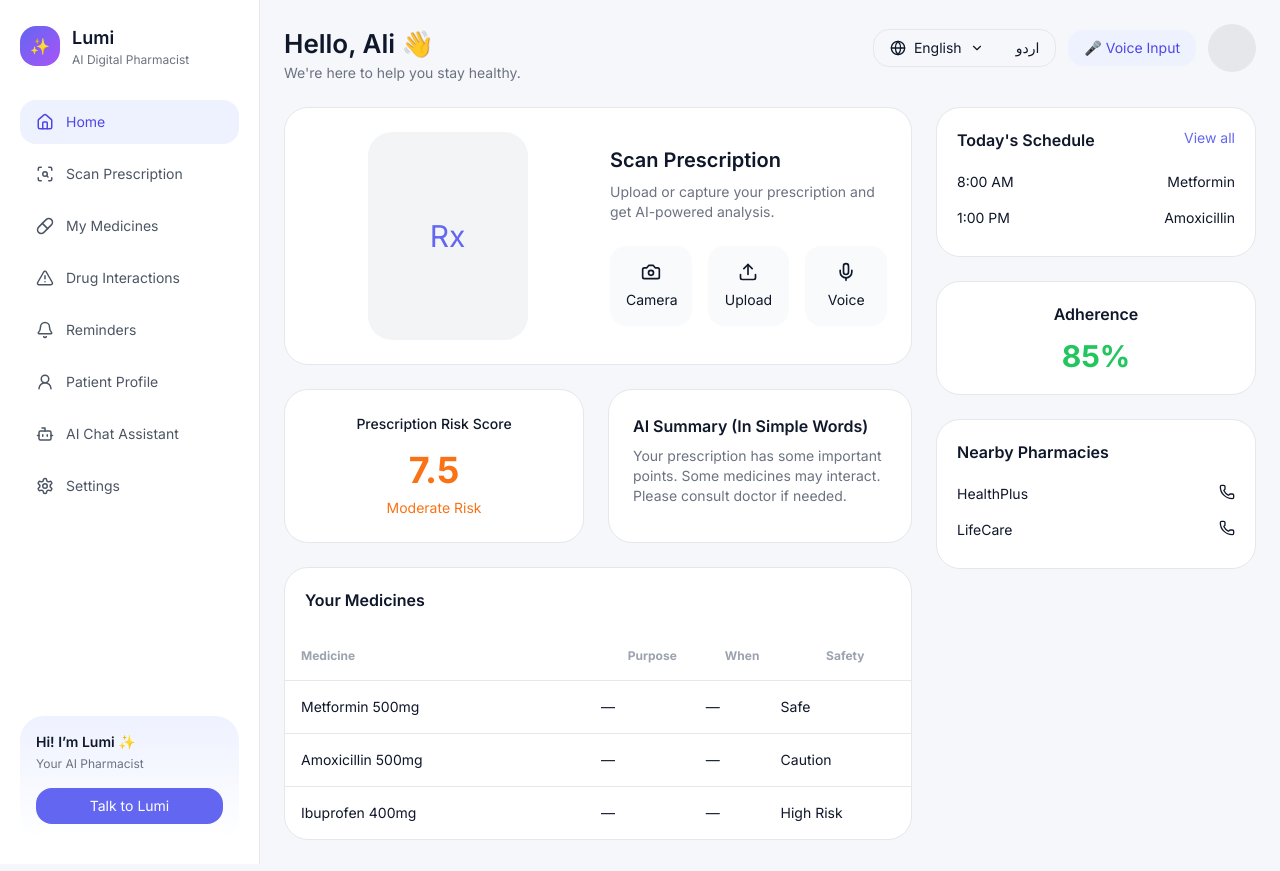
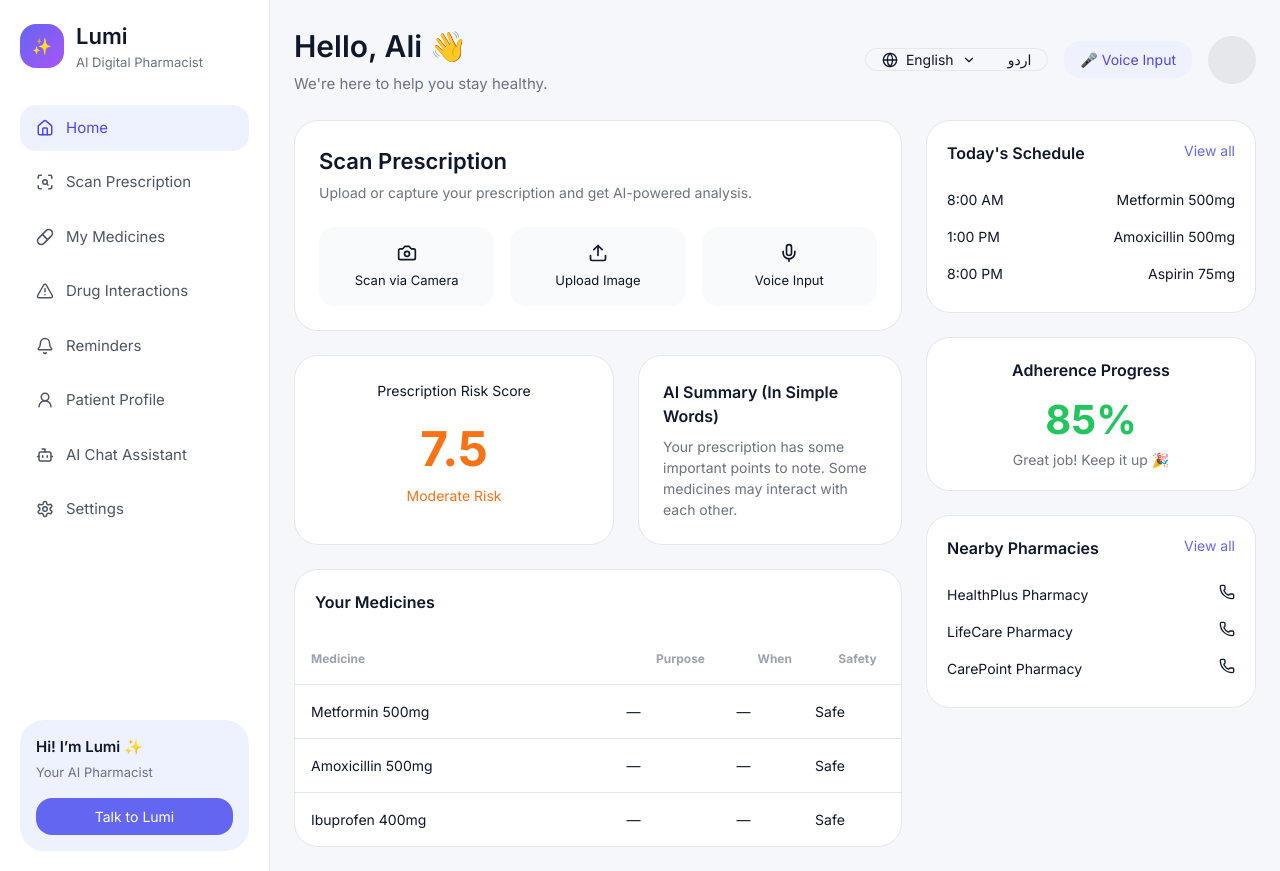
Before and after one commit to rxaliaffan/Lumi-AI, a Next.js app: page / in a window 1280 px wide. Built offline with nearby package versions, Linux system fonts and the light colour scheme.

Commit message:
Update page.js

```diff
--- a/app/page.js
+++ b/app/page.js
@@ -10,11 +10,11 @@ import {
   Camera,
   Upload,
   Mic,
+  Globe,
   ChevronDown,
-  Globe,
   Phone,
-  SunMedium,
-  MoonStar,
+  Sun,
+  Moon,
 } from "lucide-react";
 
 const navItems = [
@@ -28,27 +28,29 @@ const navItems = [
   { label: "Settings", icon: Settings },
 ];
 
-export default function HomePage() {
+export default function Page() {
   return (
-    <main className="min-h-screen flex bg-[#f6f7fb]">
+    <main className="flex min-h-screen bg-[#f6f7fb]">
 
       {/* SIDEBAR */}
-      <aside className="w-[260px] bg-white border-r px-5 py-6 flex flex-col">
+      <aside className="w-[270px] bg-white border-r p-5 flex flex-col">
         <div className="flex items-center gap-3 mb-8">
-          <div className="w-10 h-10 rounded-xl bg-gradient-to-br from-indigo-500 to-purple-500 flex items-center justify-center text-white font-bold">
+          <div className="w-11 h-11 rounded-xl bg-gradient-to-br from-indigo-500 to-purple-500 flex items-center justify-center text-white">
             ✨
           </div>
           <div>
-            <div className="font-semibold text-lg">Lumi</div>
-            <div className="text-xs text-gray-500">AI Digital Pharmacist</div>
+            <div className="text-[22px] font-semibold">Lumi</div>
+            <div className="text-[13px] text-gray-500">
+              AI Digital Pharmacist
+            </div>
           </div>
         </div>
 
-        <nav className="space-y-2">
+        <div className="space-y-2">
           {navItems.map((item) => (
             <div
               key={item.label}
-              className={`flex items-center gap-3 px-4 py-3 rounded-xl text-sm cursor-pointer ${
+              className={`flex items-center gap-3 px-4 py-3 rounded-xl text-[15px] ${
                 item.active
                   ? "bg-indigo-50 text-indigo-600"
                   : "text-gray-600 hover:bg-gray-50"
@@ -58,15 +60,17 @@ export default function HomePage() {
               {item.label}
             </div>
           ))}
-        </nav>
+        </div>
 
-        {/* CHAT CARD */}
-        <div className="mt-auto bg-gradient-to-b from-indigo-50 to-white p-4 rounded-2xl">
-          <div className="text-sm font-semibold">Hi! I’m Lumi ✨</div>
-          <div className="text-xs text-gray-500 mt-1">
+        {/* CHAT */}
+        <div className="mt-auto bg-indigo-50 p-4 rounded-2xl">
+          <div className="text-[15px] font-semibold">
+            Hi! I’m Lumi ✨
+          </div>
+          <p className="text-[13px] text-gray-500 mt-1">
             Your AI Pharmacist
-          </div>
-          <button className="mt-4 w-full bg-indigo-500 text-white py-2 rounded-xl text-sm">
+          </p>
+          <button className="mt-4 w-full bg-indigo-500 text-white py-2 rounded-xl text-[14px]">
             Talk to Lumi
           </button>
         </div>
@@ -76,25 +80,27 @@ export default function HomePage() {
       <div className="flex-1 p-6">
 
         {/* HEADER */}
-        <div className="flex justify-between items-start mb-6">
+        <div className="flex justify-between mb-6">
           <div>
-            <h1 className="text-[26px] font-semibold">Hello, Ali 👋</h1>
-            <p className="text-sm text-gray-500">
+            <h1 className="text-[30px] font-semibold">
+              Hello, Ali 👋
+            </h1>
+            <p className="text-[15px] text-gray-500 mt-1">
               We're here to help you stay healthy.
             </p>
           </div>
 
-          <div className="flex items-center gap-3">
+          <div className="flex items-center gap-4">
             <div className="flex border rounded-xl overflow-hidden">
-              <div className="px-4 py-2 flex items-center gap-2 text-sm">
+              <div className="flex items-center gap-2 px-4 text-[14px]">
                 <Globe size={16} />
                 English
                 <ChevronDown size={14} />
               </div>
-              <div className="px-4 py-2 text-sm font-medium">اردو</div>
+              <div className="px-4 text-[14px] font-medium">اردو</div>
             </div>
 
-            <button className="bg-indigo-50 px-4 py-2 rounded-xl text-indigo-600 text-sm">
+            <button className="bg-indigo-50 px-4 py-2 rounded-xl text-indigo-600 text-[14px]">
               🎤 Voice Input
             </button>
 
@@ -102,71 +108,60 @@ export default function HomePage() {
           </div>
         </div>
 
-        <div className="grid grid-cols-[1fr_320px] gap-6">
+        <div className="grid grid-cols-[1fr_330px] gap-6">
 
           {/* LEFT */}
           <div className="space-y-6">
 
-            {/* SCAN CARD */}
-            <div className="bg-white rounded-2xl p-6 border">
-              <div className="grid grid-cols-2 gap-6 items-center">
+            {/* SCAN */}
+            <div className="bg-white p-6 rounded-2xl border">
+              <h2 className="text-[22px] font-semibold">
+                Scan Prescription
+              </h2>
+              <p className="text-[14px] text-gray-500 mt-1">
+                Upload or capture your prescription and get AI-powered analysis.
+              </p>
 
-                <div className="flex justify-center">
-                  <div className="w-40 h-52 bg-gray-100 rounded-2xl flex items-center justify-center">
-                    <span className="text-indigo-500 text-3xl">Rx</span>
-                  </div>
-                </div>
-
-                <div>
-                  <h2 className="text-xl font-semibold">
-                    Scan Prescription
-                  </h2>
-                  <p className="text-sm text-gray-500 mt-2">
-                    Upload or capture your prescription and get AI-powered analysis.
-                  </p>
-
-                  <div className="grid grid-cols-3 gap-4 mt-6">
-                    <ScanBtn icon={Camera} label="Camera" />
-                    <ScanBtn icon={Upload} label="Upload" />
-                    <ScanBtn icon={Mic} label="Voice" />
-                  </div>
-                </div>
+              <div className="grid grid-cols-3 gap-4 mt-6">
+                <Btn icon={Camera} label="Scan via Camera" />
+                <Btn icon={Upload} label="Upload Image" />
+                <Btn icon={Mic} label="Voice Input" />
               </div>
             </div>
 
             {/* RISK + SUMMARY */}
-            <div className="grid grid-cols-[300px_1fr] gap-6">
+            <div className="grid grid-cols-[320px_1fr] gap-6">
 
               <div className="bg-white p-6 rounded-2xl border text-center">
-                <div className="text-sm font-medium mb-4">
+                <div className="text-[14px] mb-3">
                   Prescription Risk Score
                 </div>
-                <div className="text-4xl font-bold text-orange-500">
+                <div className="text-[48px] font-bold text-orange-500">
                   7.5
                 </div>
-                <div className="text-sm text-orange-500 mt-2">
+                <div className="text-[14px] text-orange-500">
                   Moderate Risk
                 </div>
               </div>
 
               <div className="bg-white p-6 rounded-2xl border">
-                <h3 className="font-semibold mb-2">
+                <h3 className="text-[16px] font-semibold mb-2">
                   AI Summary (In Simple Words)
                 </h3>
-                <p className="text-sm text-gray-500">
-                  Your prescription has some important points. Some medicines may interact. Please consult doctor if needed.
+                <p className="text-[14px] text-gray-500">
+                  Your prescription has some important points to note. Some medicines may interact with each other.
                 </p>
               </div>
             </div>
 
             {/* TABLE */}
             <div className="bg-white rounded-2xl border">
-              <div className="p-5 font-semibold">
+              <div className="p-5 font-semibold text-[16px]">
                 Your Medicines
               </div>
 
-              <table className="w-full text-sm">
-                <thead className="text-gray-400 text-xs">
+              <table className="w-full text-[14px]">
+                <thead className="text-gray-400 text-[12px]">
                   <tr>
                     <th className="p-4 text-left">Medicine</th>
                     <th>Purpose</th>
@@ -175,43 +170,55 @@ export default function HomePage() {
                   </tr>
                 </thead>
                 <tbody>
-                  <Row name="Metformin 500mg" status="Safe" />
-                  <Row name="Amoxicillin 500mg" status="Caution" />
-                  <Row name="Ibuprofen 400mg" status="High Risk" />
+                  <Row name="Metformin 500mg" />
+                  <Row name="Amoxicillin 500mg" />
+                  <Row name="Ibuprofen 400mg" />
                 </tbody>
               </table>
             </div>
 
           </div>
 
-          {/* RIGHT */}
+          {/* RIGHT PANEL */}
           <div className="space-y-6">
 
+            {/* SCHEDULE */}
             <div className="bg-white p-5 rounded-2xl border">
-              <div className="flex justify-between mb-3">
+              <div className="flex justify-between mb-4">
                 <span className="font-semibold">Today's Schedule</span>
                 <span className="text-indigo-500 text-sm">View all</span>
               </div>
 
-              <ScheduleRow time="8:00 AM" name="Metformin" />
-              <ScheduleRow time="1:00 PM" name="Amoxicillin" />
+              <Schedule time="8:00 AM" name="Metformin 500mg" />
+              <Schedule time="1:00 PM" name="Amoxicillin 500mg" />
+              <Schedule time="8:00 PM" name="Aspirin 75mg" />
             </div>
 
+            {/* ADHERENCE */}
             <div className="bg-white p-5 rounded-2xl border text-center">
-              <div className="font-semibold mb-3">Adherence</div>
-              <div className="text-3xl font-bold text-green-500">
+              <div className="font-semibold mb-2">
+                Adherence Progress
+              </div>
+              <div className="text-[40px] text-green-500 font-bold">
                 85%
+              </div>
+              <div className="text-sm text-gray-500">
+                Great job! Keep it up 🎉
               </div>
             </div>
 
+            {/* PHARMACIES */}
             <div className="bg-white p-5 rounded-2xl border">
-              <div className="font-semibold mb-3">
-                Nearby Pharmacies
+              <div className="flex justify-between mb-4">
+                <span className="font-semibold">Nearby Pharmacies</span>
+                <span className="text-indigo-500 text-sm">View all</span>
               </div>
 
-              <Pharmacy name="HealthPlus" />
-              <Pharmacy name="LifeCare" />
+              <Pharmacy name="HealthPlus Pharmacy" />
+              <Pharmacy name="LifeCare Pharmacy" />
+              <Pharmacy name="CarePoint Pharmacy" />
             </div>
+
           </div>
 
         </div>
@@ -222,29 +229,29 @@ export default function HomePage() {
 
 /* COMPONENTS */
 
-function ScanBtn({ icon: Icon, label }) {
+function Btn({ icon: Icon, label }) {
   return (
-    <div className="bg-gray-50 p-4 rounded-xl text-center cursor-pointer hover:bg-gray-100">
+    <div className="bg-gray-50 p-4 rounded-xl text-center hover:bg-gray-100">
       <Icon className="mx-auto mb-2" size={20} />
-      <div className="text-sm">{label}</div>
+      <div className="text-[13px]">{label}</div>
     </div>
   );
 }
 
-function Row({ name, status }) {
+function Row({ name }) {
   return (
     <tr className="border-t">
       <td className="p-4">{name}</td>
       <td>—</td>
       <td>—</td>
-      <td>{status}</td>
+      <td>Safe</td>
     </tr>
   );
 }
 
-function ScheduleRow({ time, name }) {
+function Schedule({ time, name }) {
   return (
-    <div className="flex justify-between py-2 text-sm">
+    <div className="flex justify-between py-2 text-[14px]">
       <span>{time}</span>
       <span>{name}</span>
     </div>
@@ -253,7 +260,7 @@ function ScheduleRow({ time, name }) {
 
 function Pharmacy({ name }) {
   return (
-    <div className="flex justify-between py-2 text-sm">
+    <div className="flex justify-between py-2 text-[14px]">
       <span>{name}</span>
       <Phone size={16} />
     </div>
```
